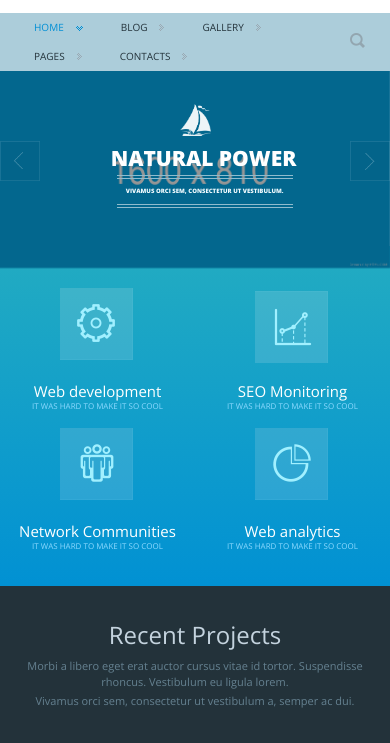
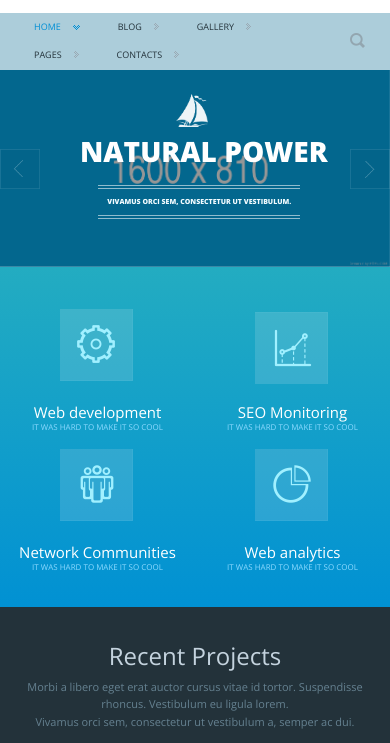
Before and after one commit to Vyunik/Vyunik.github.io, a plain HTML site: page index.html in a window 390 px wide. Shown: the part 101-844 px from the top of the page. Drawn offline with nearby package versions, Linux system fonts and the light colour scheme; files that its build step writes are made by us from their sources.

Commit message:
Update media.scss

```diff
--- a/css/media.scss
+++ b/css/media.scss
@@ -104,13 +104,17 @@
 }
 
 @media screen and (max-width: 991px) {
-    .power {
-        height: 400px;
-    }
-
     .power__headline {
         font-size: 67px;
         right: 13%;
+    }
+
+    .header__social-item {
+        margin-right: 5px;
+    }
+
+    .carousel-item {
+        height: 100%;
     }
 
     .carousel-control-next,
@@ -124,7 +128,7 @@
     }
 
     .directions {
-        height: 370px;
+        height: 100%;
     }
 
     .project__about {
@@ -133,7 +137,7 @@
     }
 
     .project__description {
-        margin-right: 55%;
+        margin-right: 30%;
     }
 
     .project__about::after {
@@ -290,17 +294,25 @@
     }
 }
 
+@media screen and (max-width: 991px) {
+    .project__description {
+        margin-right: 60%;
+    }
+}
+
+@media screen and (max-width: 879px) {
+    .power__signature {
+        bottom: 70px;
+    }
+}
+
 @media screen and (max-width: 767px) {
     .logo {
        justify-content: center;
     }
 
-    .power {
-        height: 299px;
-    }
-
     .carousel-control-next, .carousel-control-prev {
-        bottom: 200px;
+        bottom: 0px;
     }
 
     .power__logo {
@@ -318,7 +330,7 @@
     .power__signature {
         right: 24%;
         font-size: 11px;
-        bottom: 255px;
+        bottom: 75px;
     }
 
     .recent__headline {
@@ -326,7 +338,7 @@
     }
 
     .project__description {
-        margin-right: 65%;
+        margin-right: 40%;
     }
 
     .details {
@@ -434,7 +446,7 @@
     }
 
     .navigation__menu-item {
-        font-size: 10px;
+        font-size: 9px;
     }
 
     .navigation__menu-item-link {
@@ -445,26 +457,22 @@
         margin-left: -245px;
     }
 
-    .power {
-        height: 175px;
-    }
-
     .power__logo {
-        background-size: 33%;
-        right: 38%;
-        top: 0;
+        background-size: 56%;
+        right: 42%;
+        top: 25px;
     }
 
     .power__headline {
-        font-size: 21px;
-        right: 24%;
-        top: 75px;
+        font-size: 45px;
+        right: 15%;
+        top: 115px;
     }
 
     .power__signature {
-        right: 25%;
-        font-size: 6px;
-        bottom: 340px;
+        right: 27%;
+        font-size: 9px;
+        bottom: 67px;
     }
 
     .carousel-control-next-icon,
@@ -475,7 +483,7 @@
 
     .carousel-control-next,
     .carousel-control-prev {
-        bottom: 305px;
+        bottom: 0px;
     }
 
     .directions {
@@ -641,3 +649,23 @@
         margin-bottom: 20px;
     }
 }
+
+@media screen and (max-width: 575px) {
+    .power__logo {
+        background-size: 34%;
+        right: 39%;
+        top: -8px;
+    }
+
+    .power__headline {
+        font-size: 28px;
+        right: 16%;
+        top: 65px;
+    }
+
+    .power__signature {
+        right: 23%;
+        font-size: 7px;
+        bottom: 40px;
+    }
+}
```
